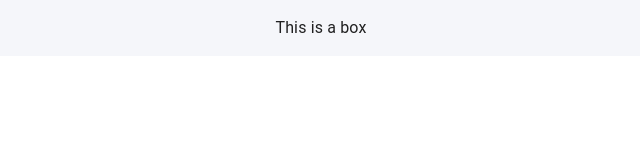
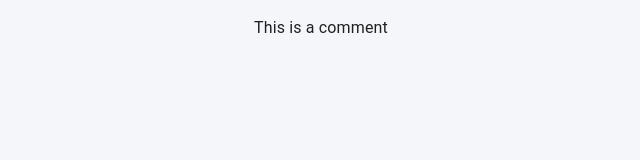
Before and after one commit to aadarsh10c/interactive-comments-section, a React (Vite) app: page / in a window 1280 px wide. Shown: the top 160 px of the page, without its empty margins (319-959 px from the left). Built offline with nearby package versions, Linux system fonts and the light colour scheme.

Commit message:
Added the comment element

```diff
--- a/src/App.css
+++ b/src/App.css
@@ -19,8 +19,8 @@
 
 .container{
     background-color: var(--very-light-gray-n);
-
     display: flex;
-    align-items: center;
+    /* align-items: center; */
     justify-content: center;
+    height: 100vh;
 }
--- a/src/Layout.jsx
+++ b/src/Layout.jsx
@@ -1,11 +1,12 @@
 import Box from '@mui/material/Box';
+import Comment from './components/Comment';
 
 
 export default function Layout(){
     return(
         <>
             <Box className='container'>
-                <p>This is a box</p>
+                <Comment/>
             </Box>
         </>
     )
--- /dev/null
+++ b/src/components/Comment.jsx
@@ -0,0 +1,13 @@
+import Box from '@mui/material/Box';
+
+export default function Comment(){
+    return(
+        <>
+          <Box>
+            <p>
+                This is a comment
+            </p>
+          </Box>
+        </>
+    )
+}
```
